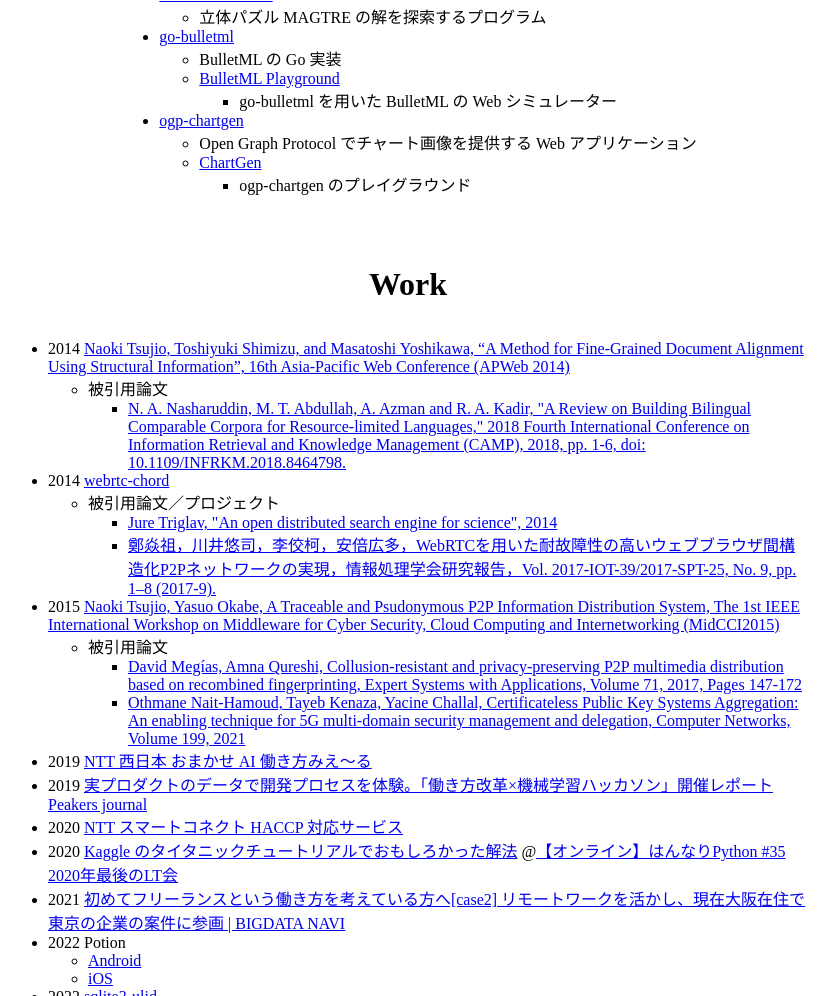
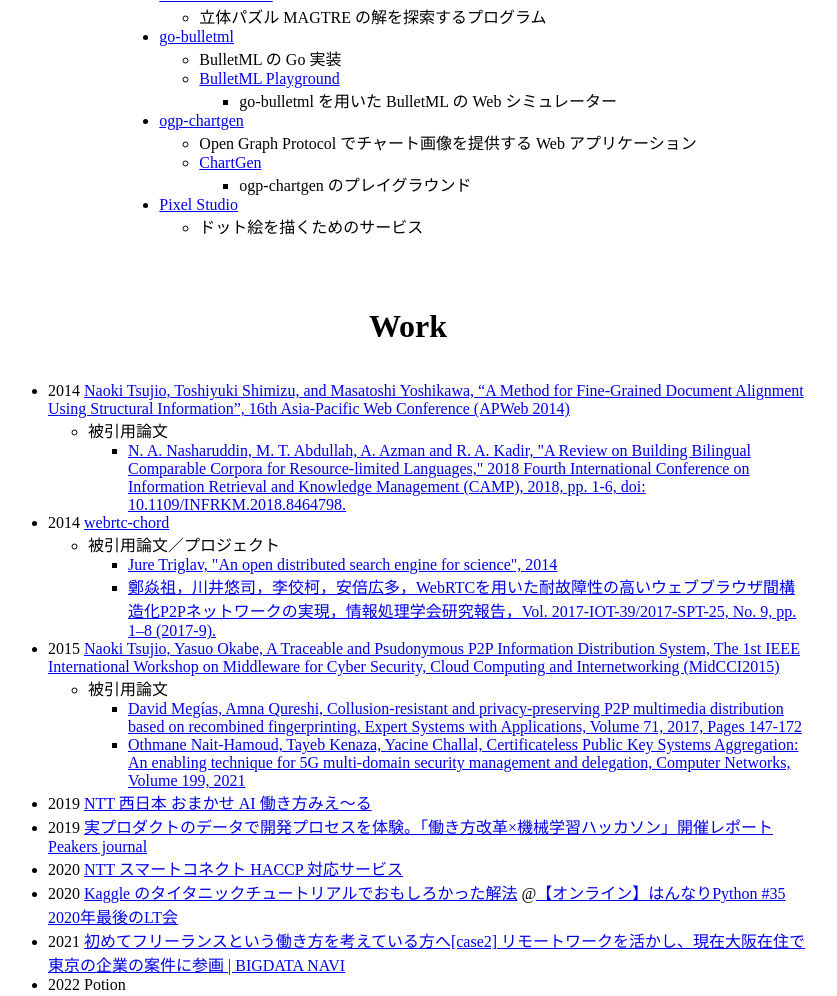
Before and after one commit to tsujio/tsujio.github.io, a plain HTML site: page index.html in a window 1280 px wide. Shown: the part 2380-3376 px from the top of the page, without its empty margins (232-1069 px from the left). Drawn offline with Linux system fonts and the light colour scheme.

Commit message:
Update index.html

```diff
--- a/index.html
+++ b/index.html
@@ -152,6 +152,11 @@
                 </li>
               </ul>
             </li>
+            <li><a href="https://pixelstudio.tsujio.org">Pixel Studio</a>
+              <ul>
+                <li>ドット絵を描くためのサービス</li>
+              </ul>
+            </li>
           </ul>
         </div>
       </div>
```
